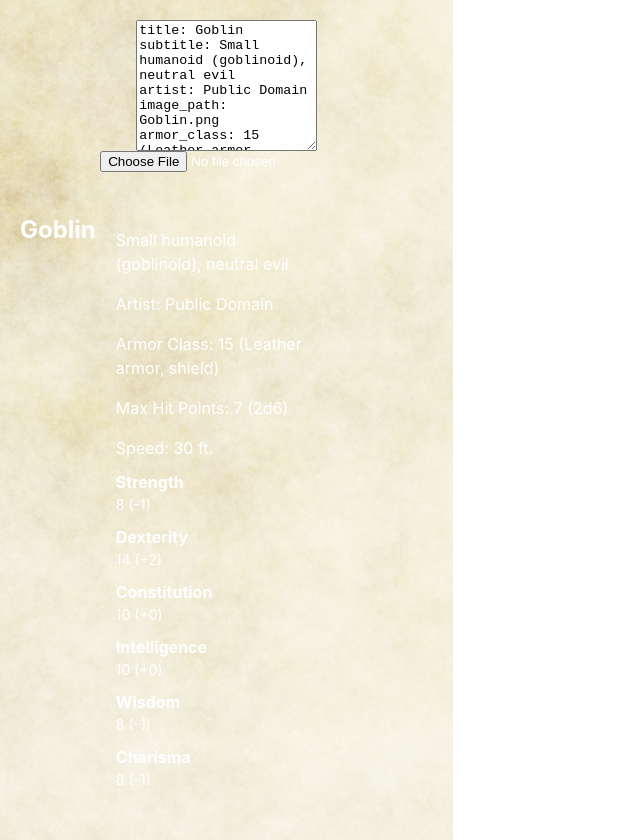
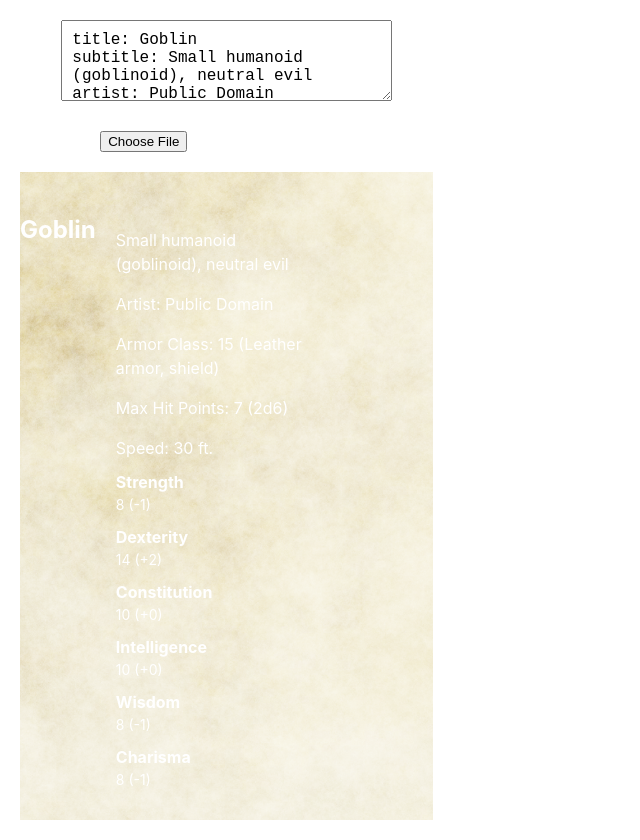
Before and after one commit to alessandriLuca/dndtool, a React (Vite) app: page / in a window 1280 px wide. Shown: the whole page, without its empty margins (0-640 px from the left). Built offline with nearby package versions, Linux system fonts and the light colour scheme.

Commit message:
automatic push

```diff
--- a/src/App.css
+++ b/src/App.css
@@ -5,41 +5,56 @@
   justify-content: center;
   height: 100vh;
   padding: 20px;
-  background-image: url('./assets/background.png'); /* Percorso relativo all'immagine di sfondo */
-  background-size: cover;
-  background-position: center;
   color: #ffffff; /* Testo bianco per contrasto */
 }
 
-/* Rimuovi la regola background-color per il .preview-container */
+.background-container {
+  background-image: url('./assets/background.png');
+  background-size: cover;
+  background-position: center;
+}
+
+.text-input {
+  width: 80%;
+  max-width: 500px;
+  padding: 10px;
+  font-size: 16px;
+  box-sizing: border-box;
+  margin-bottom: 20px;
+}
+
+.image-input {
+  margin-top: 10px;
+}
+
 .preview-container {
   margin-top: 20px;
   display: flex;
-  flex-direction: row; /* Imposta il layout a riga */
-  align-items: flex-start; /* Allinea i figli a sinistra */
+  flex-direction: row;
+  align-items: flex-start;
 }
 
-.image-title-container {
-  max-width: 50%; /* Occupa la metà del container */
+.preview-container .image-title-container {
+  max-width: 50%;
   overflow: hidden;
   display: flex;
   flex-direction: column;
-  align-items: center; /* Centra i figli orizzontalmente */
+  align-items: center;
 }
 
-.image-title-container img {
-  width: 100%; /* Rendi l'immagine larga quanto il suo contenitore */
+.preview-container .image-title-container img {
+  width: 100%;
   height: auto;
   margin-bottom: 10px;
 }
 
-.image-title-container h2 {
+.preview-container .image-title-container h2 {
   font-size: 24px;
   margin-bottom: 10px;
 }
 
-.info-container {
-  max-width: 50%; /* Occupa la metà del container */
+.preview-container .info-container {
+  max-width: 50%;
   padding: 20px;
 }
 
@@ -47,21 +62,21 @@
   margin-bottom: 10px;
 }
 
-.attributes {
+.preview-container .attributes {
   display: flex;
   flex-direction: column;
 }
 
-.attributes div {
+.preview-container .attributes div {
   margin-bottom: 10px;
 }
 
-.attributes strong {
+.preview-container .attributes strong {
   font-size: 16px;
   font-weight: bold;
 }
 
-.attributes p {
+.preview-container .attributes p {
   font-size: 14px;
   margin: 0;
 }
--- a/src/App.jsx
+++ b/src/App.jsx
@@ -115,9 +115,14 @@ function App() {
         onChange={handleImageChange}
         className="image-input"
       />
-      {yamlData && <Preview yamlData={yamlData} imageUrl={imageUrl} />}
+      {yamlData && (
+        <div className="preview-container background-container">
+          <Preview yamlData={yamlData} imageUrl={imageUrl} />
+        </div>
+      )}
     </div>
   );
 }
 
+
 export default App;
--- a/src/working/App.css
+++ b/src/working/App.css
@@ -5,31 +5,42 @@
   justify-content: center;
   height: 100vh;
   padding: 20px;
+  background-image: url('./assets/background.png'); /* Percorso relativo all'immagine di sfondo */
+  background-size: cover;
+  background-position: center;
+  color: #ffffff; /* Testo bianco per contrasto */
 }
 
-.text-input {
-  width: 80%;
-  max-width: 500px;
-  padding: 10px;
-  font-size: 16px;
-  box-sizing: border-box;
-  margin-bottom: 20px;
+/* Rimuovi la regola background-color per il .preview-container */
+.preview-container {
+  margin-top: 20px;
+  display: flex;
+  flex-direction: row; /* Imposta il layout a riga */
+  align-items: flex-start; /* Allinea i figli a sinistra */
 }
 
-.image-input {
-  margin-top: 10px;
+.image-title-container {
+  max-width: 50%; /* Occupa la metà del container */
+  overflow: hidden;
+  display: flex;
+  flex-direction: column;
+  align-items: center; /* Centra i figli orizzontalmente */
 }
 
-.preview-container {
-  margin-top: 20px;
-  background-color: #ff0000; /* Rosso */
-  color: #ffffff; /* Testo bianco per contrasto */
-  padding: 20px;
+.image-title-container img {
+  width: 100%; /* Rendi l'immagine larga quanto il suo contenitore */
+  height: auto;
+  margin-bottom: 10px;
 }
 
-.preview-container h2 {
+.image-title-container h2 {
   font-size: 24px;
   margin-bottom: 10px;
+}
+
+.info-container {
+  max-width: 50%; /* Occupa la metà del container */
+  padding: 20px;
 }
 
 .preview-container p {
@@ -54,9 +65,3 @@
   font-size: 14px;
   margin: 0;
 }
-
-img {
-  max-width: 100%;
-  height: auto;
-  margin-bottom: 10px;
-}
```
Also changed, not shown: src/working/App.jsx (+9 -1 lines), src/assets/logo.png (added).
